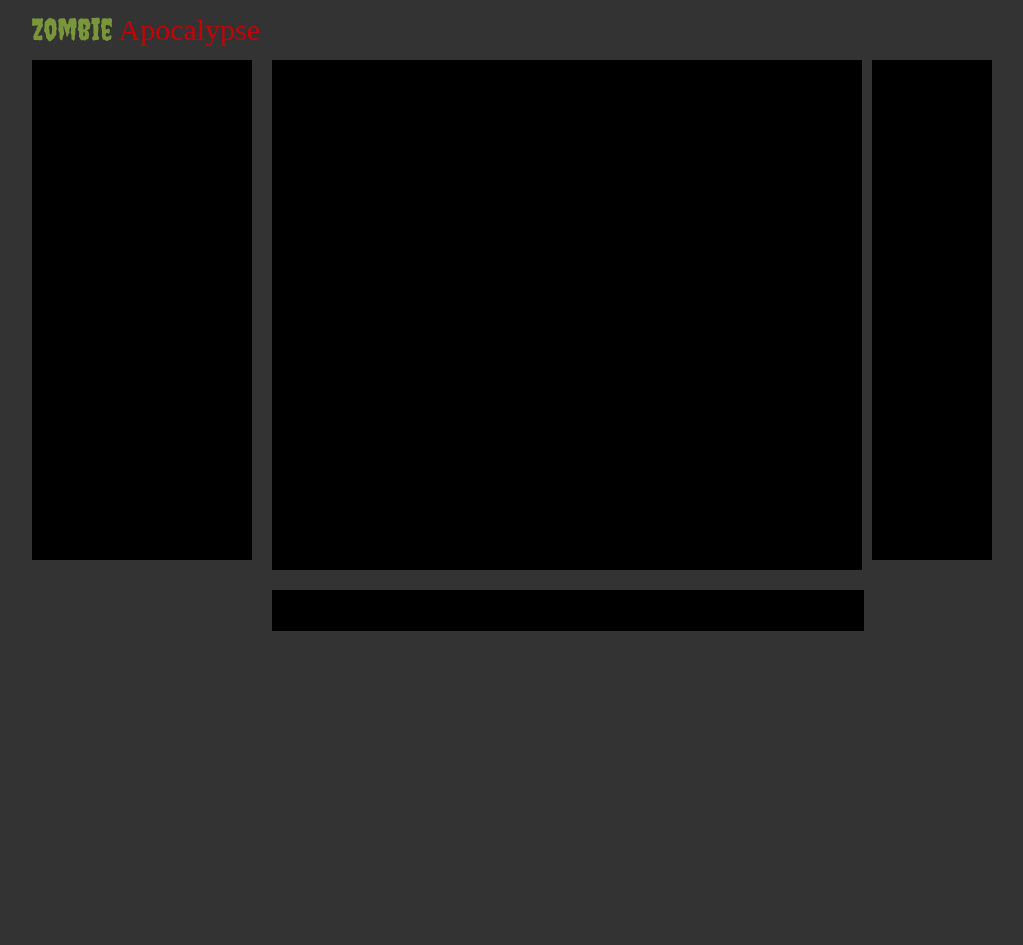
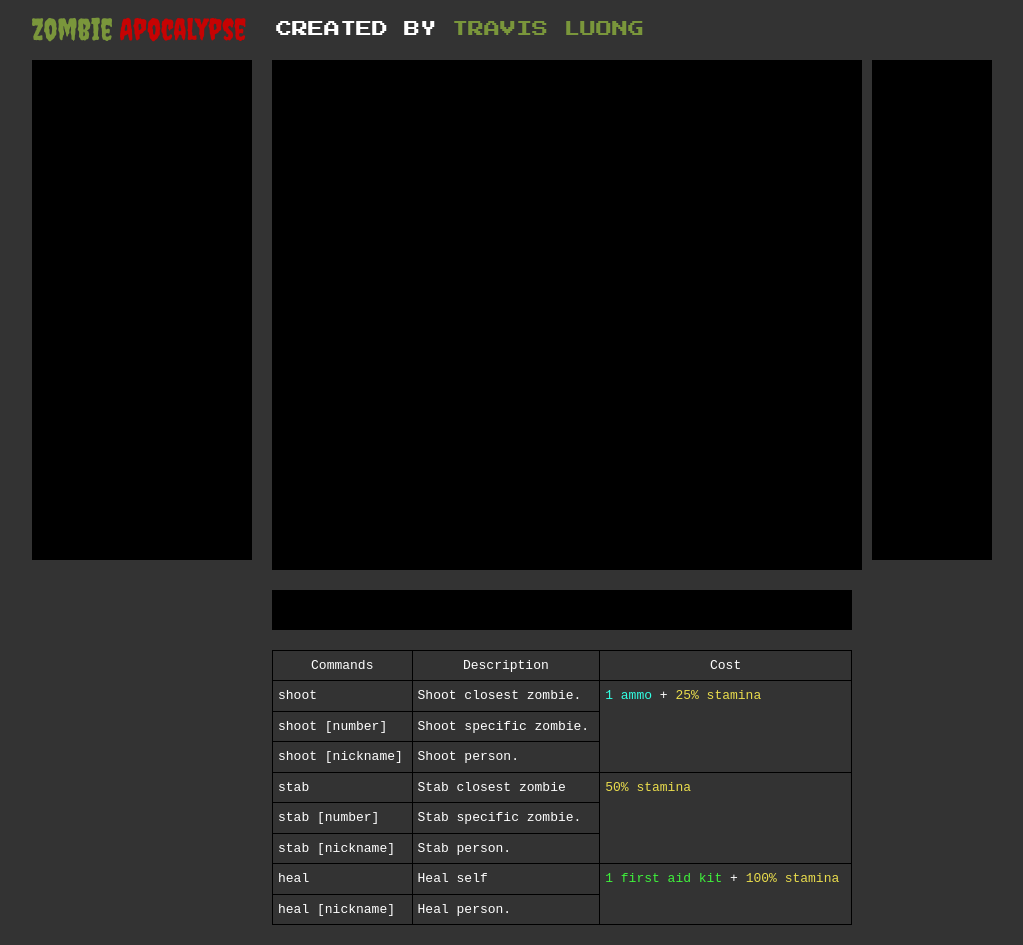
Before and after one commit to travisluong/zombie-apocalypse, a website: page index.html in a window 1280 px wide. Shown: the whole page, without its empty margins (128-1151 px from the left). Before the commit the page ends 800 px from the top, so only its background shows below. Drawn offline with nearby package versions, Linux system fonts and the light colour scheme; no server answers; a web font is replaced by a local one.

Commit message:
commands table, players can shoot and stab other players

```diff
--- a/index.html
+++ b/index.html
@@ -6,30 +6,72 @@
   <meta name="keywords" content="Node.js MUD">
   <title>Node.js MUD</title>
   <link rel="stylesheet" href="//cdnjs.cloudflare.com/ajax/libs/meyer-reset/2.0/reset.min.css">
-  <link href='http://fonts.googleapis.com/css?family=Butcherman|Creepster' rel='stylesheet' type='text/css'>
+  <link href='http://fonts.googleapis.com/css?family=Creepster|Press+Start+2P' rel='stylesheet' type='text/css'>
   <link rel="stylesheet" href="style.css">
   <script src="https://ajax.googleapis.com/ajax/libs/jquery/1.9.1/jquery.min.js"></script>
   <script src="/socket.io/socket.io.js"></script>
 </head>
 <body>
-  <div id="header">
+  <div id="header" class="cfx">
     <h1><span>Zombie</span> Apocalypse</h1>
+    <div id="author">Created by <a href="http://www.travisluong.com">Travis Luong</a></div>
   </div>
-  <div id="container">
+  <div id="container" class="cfx">
     <div id="left">
-      <div id="chatters">
+      <div id="chatters"></div>
+    </div>
+    <div id="middle">
+      <div id="chat_window"></div>
+      <form action="" id="chat_form" class="cfx">
+        <input type="text" name="chat_input" id="chat_input" autocomplete="off"></input>
+      </form>
+      <div id="commands" class="cfx">
+        <table>
+          <tr>
+            <th>Commands</th>
+            <th>Description</th>
+            <th>Cost</th>
+          </tr>
+          <tr>
+            <td>shoot</td>
+            <td>Shoot closest zombie.</td>
+            <td rowspan="3"><span class="ammo">1 ammo</span> + <span class="stamina_command">25% stamina</span></td>
+          </tr>
+          <tr>
+            <td>shoot [number]</td>
+            <td>Shoot specific zombie.</td>
+          </tr>
+          <tr>
+            <td>shoot [nickname]</td>
+            <td>Shoot person.</td>
+          </tr>
+          <tr>
+            <td>stab</td>
+            <td>Stab closest zombie</td>
+            <td rowspan="3"><span class="stamina_command">50% stamina</span></td>
+          </tr>
+          <tr>
+            <td>stab [number]</td>
+            <td>Stab specific zombie.</td>
+          </tr>
+          <tr>
+            <td>stab [nickname]</td>
+            <td>Stab person.</td>
+          </tr>
+          <tr>
+            <td>heal</td>
+            <td>Heal self</td>
+            <td rowspan="2"><span class="first_aid">1 first aid kit</span> + <span class="stamina_command">100% stamina</span></td>
+          </tr>
+          <tr>
+            <td>heal [nickname]</td>
+            <td>Heal person.</td>
+          </tr>
+        </table>
       </div>
     </div>
-    <div id="middle">
-      <div id="chat_window">
-      </div>
-      <form action="" id="chat_form">
-        <input type="text" name="chat_input" id="chat_input" autocomplete="off"></input>
-      </form>
-    </div>
     <div id="right">
-      <div id="zombies">
-      </div>
+      <div id="zombies"></div>
     </div>
   </div>
 </body>
--- a/public/style.css
+++ b/public/style.css
@@ -5,7 +5,7 @@ body {
 }
 
 h1 {
-  font-family: Butcherman;
+  font-family: Creepster;
   font-size: 30px;
 }
 
@@ -30,6 +30,10 @@ h1 {
   background-color: #eadd4d;
 }
 
+.stamina_command {
+  color: #eadd4d;
+}
+
 .first_aid {
   color: #3FF23C;
 }
@@ -50,7 +54,23 @@ h1 {
 
 #header span {
   color: #7A963B;
-  font-family: Creepster;
+}
+
+#header h1 {
+  float: left;
+}
+
+#author {
+  float: left;
+  margin-left: 30px;
+  font-family: 'Press Start 2P';
+  color: #fff;
+  text-transform: uppercase;
+}
+
+#author a {
+  color: #7A963B;
+  text-decoration: none;
 }
 
 #container {
@@ -74,13 +94,13 @@ h1 {
 }
 
 #chat_input {
-  width: 580px;
+  width: 570px;
   height: 30px;
   float: left;
   background: #000;
   color: #fff;
   margin: auto;
-  padding: 1%;
+  padding: 5px;
   border: 0;
   font-family: monospace;
 }
@@ -121,3 +141,29 @@ h1 {
   width: 33%;
   margin-bottom: 10px;
 }
+
+#commands {
+  color: #fff;
+  margin: 20px 0;
+}
+
+#commands table {
+  width: 100%;
+}
+
+#commands table td, #commands table th {
+  border: 1px solid #000;
+  padding: 5px;
+}
+
+.cfx:before,
+.cfx:after {
+    content: "";
+    display: table;
+}
+.cfx:after {
+    clear: both;
+}
+.cfx {
+    zoom: 1; /* For IE 6/7 (trigger hasLayout) */
+}
```
Also changed, not shown: humans.js (+62 -0 lines), web.js (+12 -9 lines).
